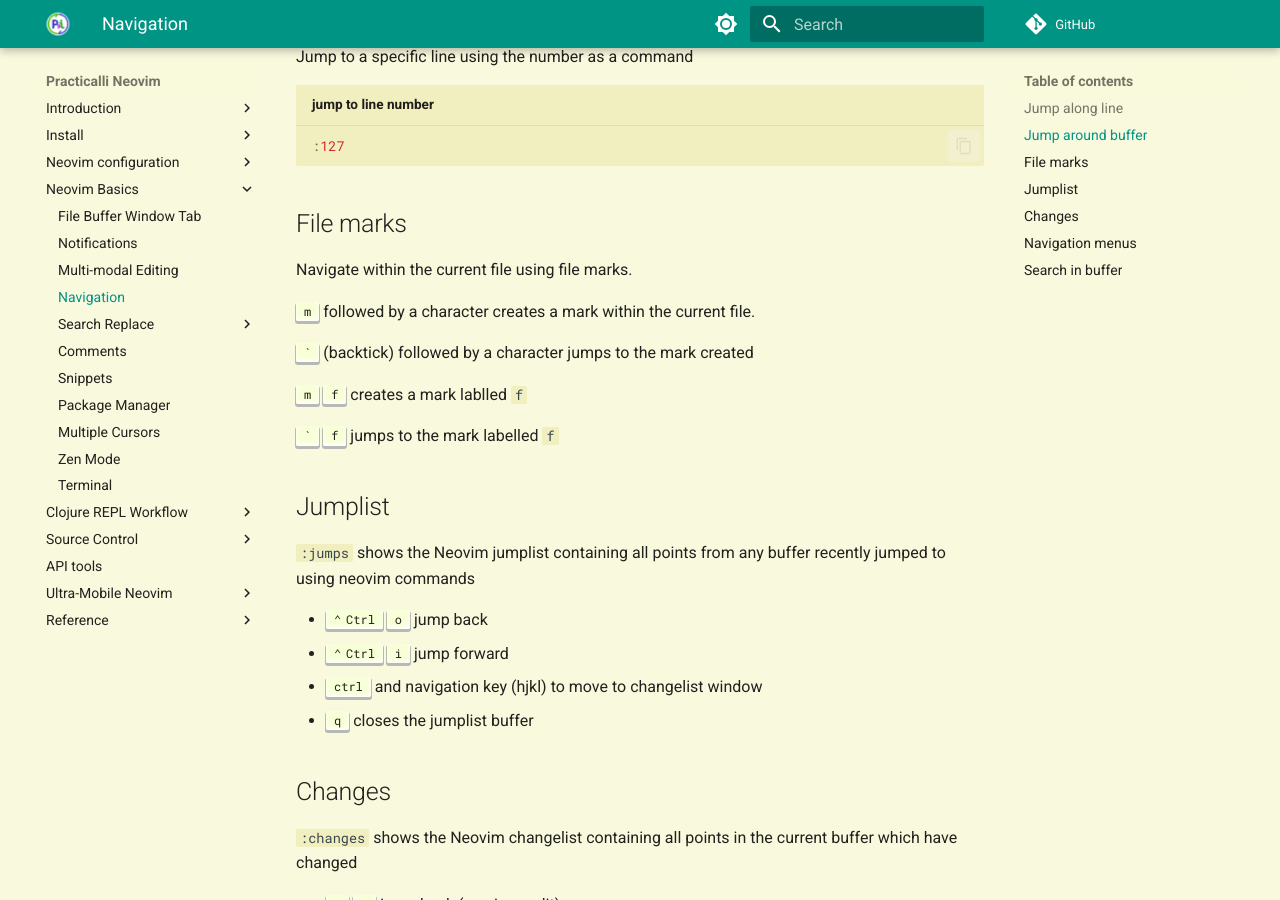
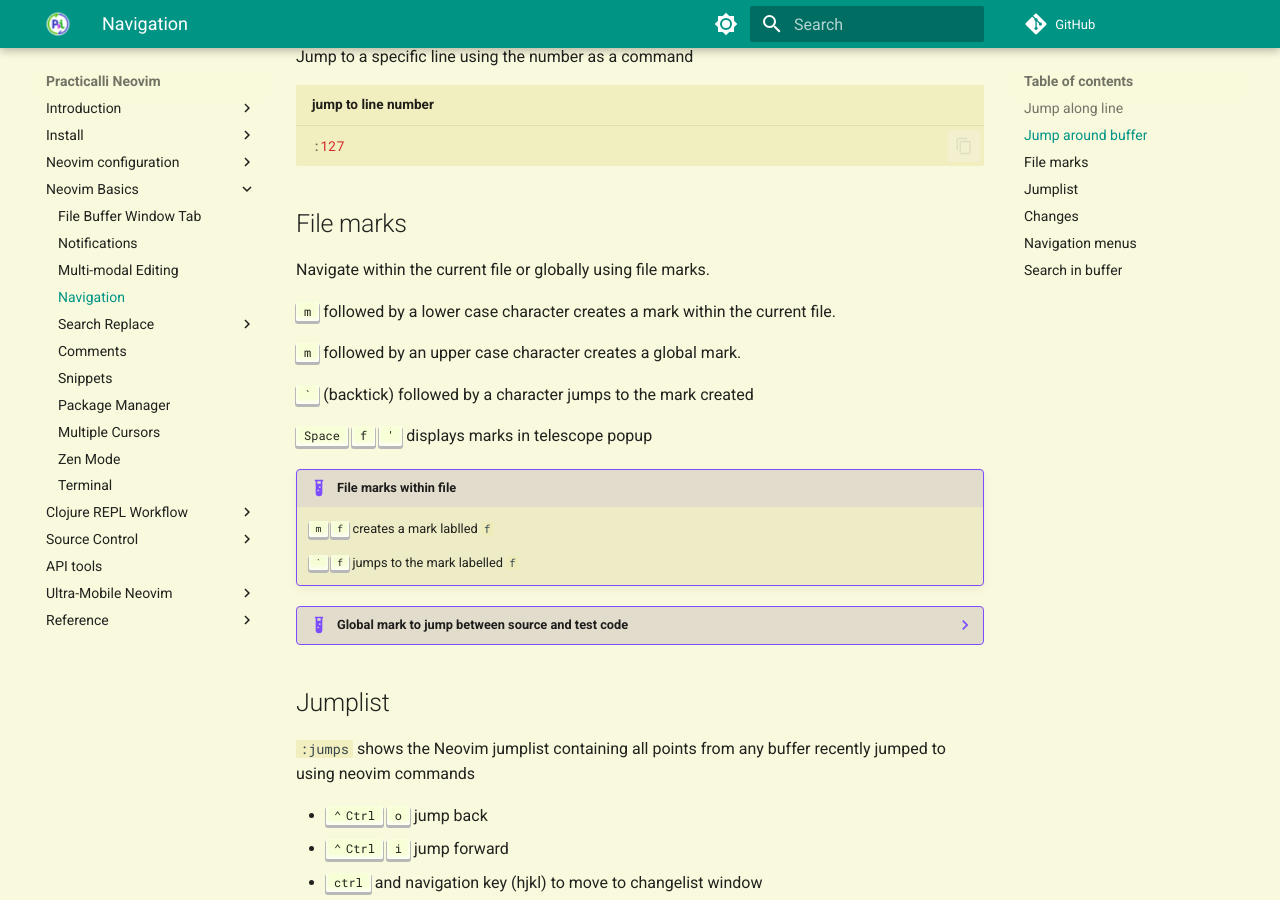
Before and after one commit to practicalli/neovim, an MkDocs documentation site: the page built from docs/neovim-basics/navigation.md, in a window 1280 px wide and 900 px high, scrolled down 2011 px. Built offline with MkDocs 1.6.1 and Material for MkDocs 9.7.7, drawn with Linux system fonts in a browser that asks for light colours; plug-ins that fetch from the network failed and are left out; comment, search, counter and statistics services are not loaded.

Commit message:
basics: global navigation with file marks

```diff
--- a/docs/neovim-basics/navigation.md
+++ b/docs/neovim-basics/navigation.md
@@ -88,16 +88,29 @@
 
 ## File marks
 
-Navigate within the current file using file marks.
+Navigate within the current file or globally using file marks.
 
-++"m"++ followed by a character creates a mark within the current file.
+++"m"++ followed by a lower case character creates a mark within the current file.
+
+++"m"++ followed by an upper case character creates a global mark.
 
 ++grave++ (backtick) followed by a character jumps to the mark created
 
-++"m"++ ++"f"++ creates a mark lablled `f`
+++spc++ ++"f"++ ++single-quote++ displays marks in telescope popup
 
-++grave++ ++"f"++ jumps to the mark labelled `f`
+!!! EXAMPLE "File marks within file"
+    ++"m"++ ++"f"++ creates a mark lablled `f`
 
+    ++grave++ ++"f"++ jumps to the mark labelled `f`
+
+??? EXAMPLE "Global mark to jump between source and test code"
+    ++"m"++ ++"S"++ with the cursor in the source code file.
+
+    ++"m"++ ++"T"++ with the cursor in the test code file.
+
+    ++grave++ ++"S"++ to jump to the source code
+
+    ++grave++ ++"T"++ to jump to the source code
 
 ## Jumplist
 
```
